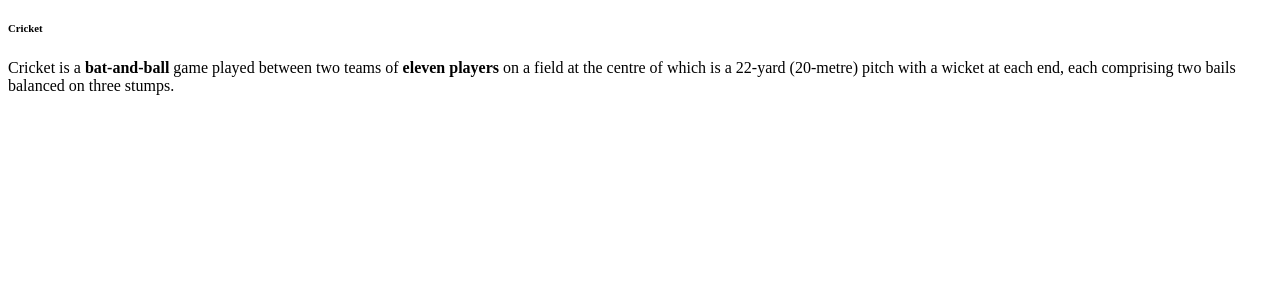
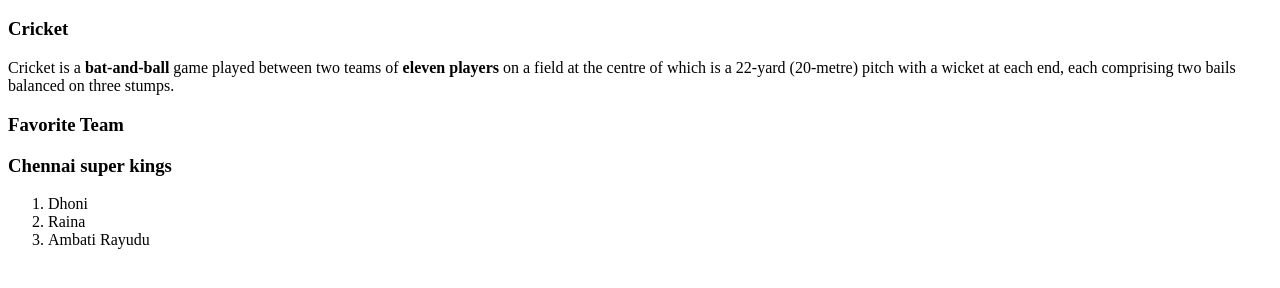
Before and after one commit to 44-563-Web-Apps-S23/44563-webapps-assignment-3-DasariTejaReddy, a plain HTML site: page index.html in a window 1280 px wide. Shown: the part 48-336 px from the top of the page. Drawn offline with Linux system fonts and the light colour scheme.

Commit message:
Update index.html

```diff
--- a/index.html
+++ b/index.html
@@ -5,9 +5,19 @@
     </head>
     <body>
         <h1>Dasari Teja Reddy</h1>
-    <h6>Cricket</h6>
+    <h3>Cricket</h3>
         <p>Cricket is a <b>bat-and-ball </b>game played between two teams of <b>eleven players</b> on a field at the centre of which is a 22-yard (20-metre) pitch with a wicket at each end, each comprising two bails balanced on three stumps.</p>
+   <h3>Favorite Team</h3>
+        <h3>Chennai super kings</h3>
+   <ol>
+    <li>Dhoni</li>
+    <li>Raina</li>
+    <li>Ambati Rayudu</li>
+</ol>
+
+
     </body>
+
 
 </doctype></title>
     </doctype>
```
